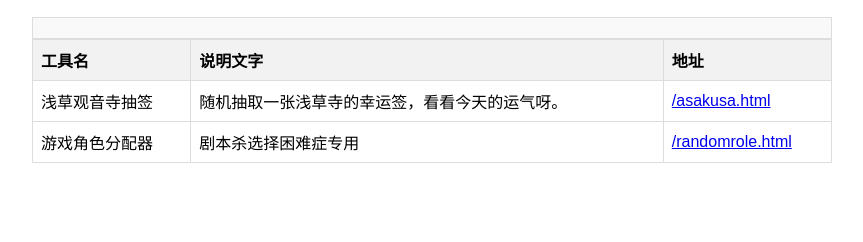
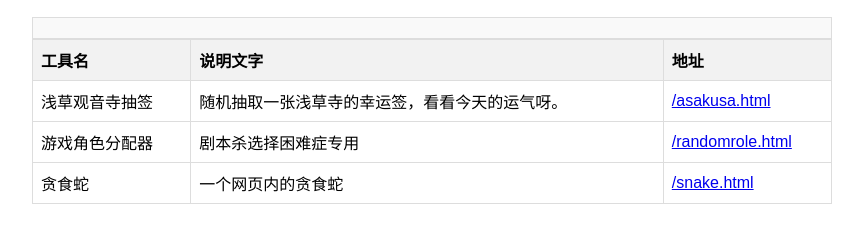
Before and after one commit to iamshaynez/one-page-tools, a plain HTML site: page public/index.html in a window 1280 px wide. Shown: the part 474-716 px from the top of the page, without its empty margins (208-1071 px from the left). Drawn offline with Linux system fonts and the light colour scheme.

Commit message:
feat:snake

```diff
--- a/public/index.html
+++ b/public/index.html
@@ -69,7 +69,7 @@
         const tools = [
             { name: "浅草观音寺抽签", description: "随机抽取一张浅草寺的幸运签，看看今天的运气呀。", url: "/asakusa.html" },
             { name: "游戏角色分配器", description: "剧本杀选择困难症专用", url: "/randomrole.html" },
-
+            { name: "贪食蛇", description: "一个网页内的贪食蛇", url: "/snake.html" },
             // 可以继续添加更多工具
         ];
 
```
